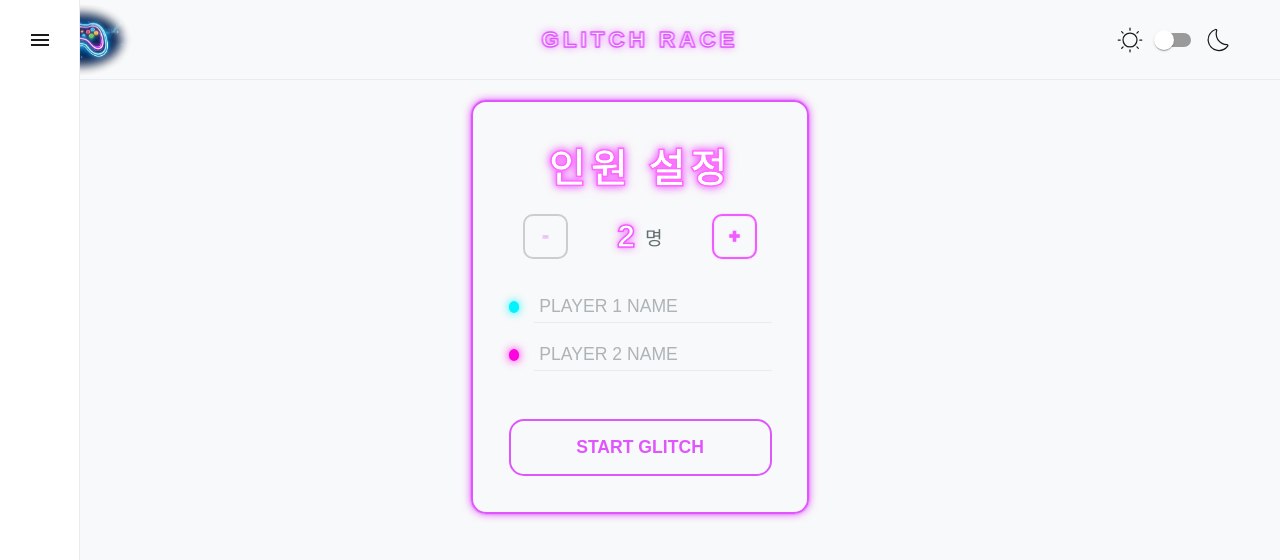
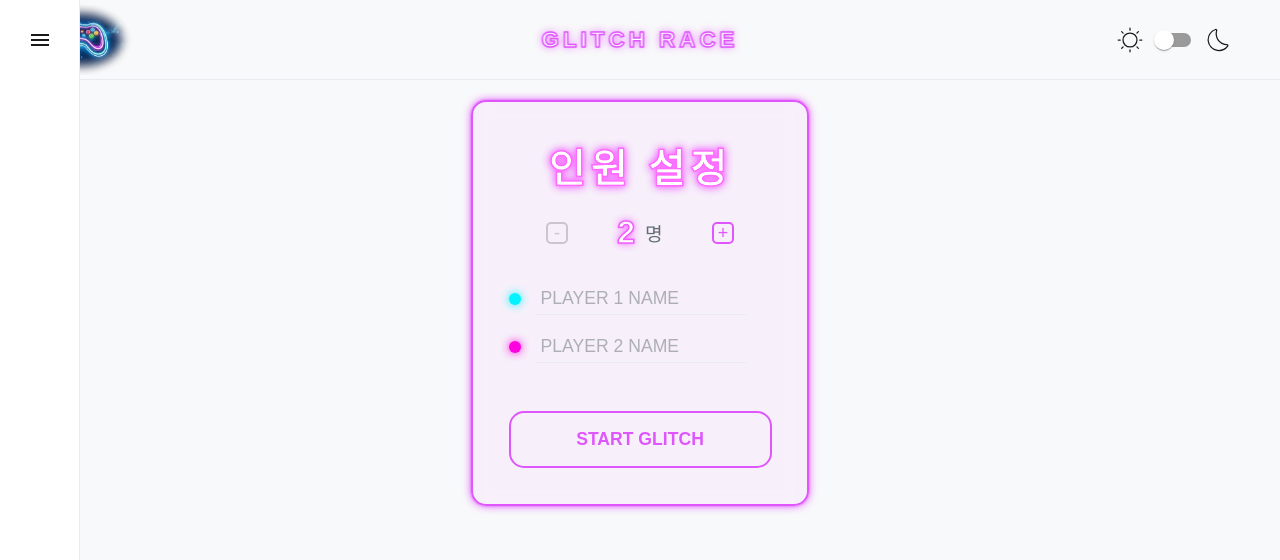
Before and after one commit to ji-ooo/project, a React (Vite) app in the folder GLITCH_HUB/: page /glitchrace in a window 1280 px wide. Shown: the top 560 px of the page. Built offline with nearby package versions, Linux system fonts and the light colour scheme; a web font is replaced by a local one.

Commit message:
fix: animation 수정

```diff
--- a/GLITCH_HUB/src/pages/glitchRace/GlitchRace.tsx
+++ b/GLITCH_HUB/src/pages/glitchRace/GlitchRace.tsx
@@ -24,6 +24,7 @@ const GlitchRacePage = () => {
 
   return (
     <div className={styles.container}>
+      <div className={styles.test} />
       {gameState === "SETUP" && <SetupForm onStart={handleStartGame} />}
 
       {gameState === "PLAYING" && (
--- a/GLITCH_HUB/src/pages/glitchRace/components/SetupForm.module.scss
+++ b/GLITCH_HUB/src/pages/glitchRace/components/SetupForm.module.scss
@@ -1,7 +1,7 @@
 @use "@/shared/styles/variables" as *;
 
 .setupCard {
-  background: rgba(var(--background-rgb), 0.8);
+  background: color-mix(in srgb, var(--neon-border-color), transparent 95%);
   backdrop-filter: blur(10px);
 
   padding: 2.2rem;
@@ -14,7 +14,7 @@
 
   .glitchText {
     font-size: 2.5rem;
-    font-weight: 900;
+    font-weight: 700;
     color: var(--neon-font-color);
     text-align: center;
     text-shadow: var(--neon-shadow);
@@ -47,20 +47,21 @@
   gap: 2rem;
 
   .stepBtn {
-    width: 45px;
-    height: 45px;
+    width: 22px;
+    height: 22px;
     background: transparent;
     border: 2px solid var(--neon-border-color);
-    border-radius: 10px;
+    border-radius: 5px;
     color: var(--neon-border-color);
-    font-weight: 900;
+    font-weight: 500;
     cursor: pointer;
     transition: all 0.2s ease;
+
     display: flex;
+    flex-direction: column;
+    justify-content: center;
     align-items: center;
-    justify-content: center;
-
-    @include neon-theme-anim(1.5s, 3s);
+    padding-top: 1px;
 
     @include button-interaction {
       background: var(--neon-border-color);
@@ -68,24 +69,6 @@
       box-shadow: 0 0 15px var(--neon-border-color);
       transform: translateY(-2px);
     }
-    // &:hover:not(:disabled) {
-    //   background: var(--neon-border-color);
-    //   color: #fff;
-    //   box-shadow: 0 0 15px var(--neon-border-color);
-    //   transform: translateY(-2px);
-    // }
-
-    // &:active:not(:disabled) {
-    //   transform: scale(0.95);
-    // }
-
-    // &:disabled {
-    //   opacity: 0.3;
-    //   cursor: not-allowed;
-    //   border-color: #666;
-    //   color: #666;
-    //   box-shadow: none;
-    // }
   }
 
   .countDisplay {
@@ -135,7 +118,7 @@
       padding: 5px;
       font-size: 1.1rem;
       outline: none;
-      width: 100%;
+      width: 80%;
       transition: var(--neon-transition);
 
       &::placeholder {
@@ -144,7 +127,15 @@
       }
 
       &:focus {
-        border-bottom-color: var(--neon);
+        @include shadow-inset-center();
+        background: color-mix(in srgb, var(--neon), transparent 90%);
+      }
+
+      @include button-interaction {
+        &:not(:focus) {
+          transform: scale(1.05);
+          border-bottom-color: var(--neon);
+        }
       }
     }
   }
@@ -166,7 +157,7 @@
   cursor: pointer;
   transition: var(--neon-transition);
 
-  &:hover {
+  @include button-interaction {
     background: var(--neon-border-color);
     color: #fff;
     box-shadow: 0 0 20px var(--neon-border-color);
--- a/GLITCH_HUB/src/pages/glitchRace/components/SetupForm.tsx
+++ b/GLITCH_HUB/src/pages/glitchRace/components/SetupForm.tsx
@@ -44,7 +44,6 @@ const SetupForm = ({ onStart }: Props) => {
 
   const MIN = 2;
   const MAX = 6;
-  const percentage = ((count - MIN) / (MAX - MIN)) * 100;
 
   return (
     <div className={styles.setupCard}>
@@ -71,7 +70,7 @@ const SetupForm = ({ onStart }: Props) => {
             onClick={() => handleCountChange(Math.min(count + 1, MAX))}
             disabled={count >= MAX}
           >
-            +
+            <span>+</span>
           </button>
         </div>
       </div>
--- a/GLITCH_HUB/src/shared/components/layout/SideBar.module.scss
+++ b/GLITCH_HUB/src/shared/components/layout/SideBar.module.scss
@@ -9,8 +9,6 @@
 
   background-color: var(--sidebar-bg);
   border-right: 1px solid var(--border-color);
-
-  backdrop-filter: blur(10px);
 
   display: flex;
   transition: left 0.3s ease;
--- a/GLITCH_HUB/src/shared/styles/_animations.scss
+++ b/GLITCH_HUB/src/shared/styles/_animations.scss
@@ -27,6 +27,17 @@
   }
 }
 
+@keyframes shadow-inset-center {
+  0% {
+    -webkit-box-shadow: inset 0 0 0 0 rgba(0, 0, 0, 0);
+    box-shadow: inset 0 0 0 0 rgba(0, 0, 0, 0);
+  }
+  100% {
+    -webkit-box-shadow: inset 0 0 14px 0px rgba(0, 0, 0, 0.33);
+    box-shadow: inset 0 0 14px 0px rgba(0, 0, 0, 0.33);
+  }
+}
+
 @mixin neon-theme-anim($flicker-dur: 3s, $pulse-dur: 2s) {
   --current-shadow: var(--neon-shadow);
   animation: neon-flicker $flicker-dur infinite;
@@ -35,6 +46,10 @@
     animation: neon-pulse $pulse-dur infinite alternate;
     -webkit-text-stroke: 1.5px var(--neon-border-color);
   }
+}
+
+@mixin shadow-inset-center {
+  animation: shadow-inset-center 0.5s both;
 }
 
 @mixin button-interaction {
```
Also changed, not shown: GLITCH_HUB/src/pages/glitchRace/GlitchRace.module.scss (+12 -0 lines).
